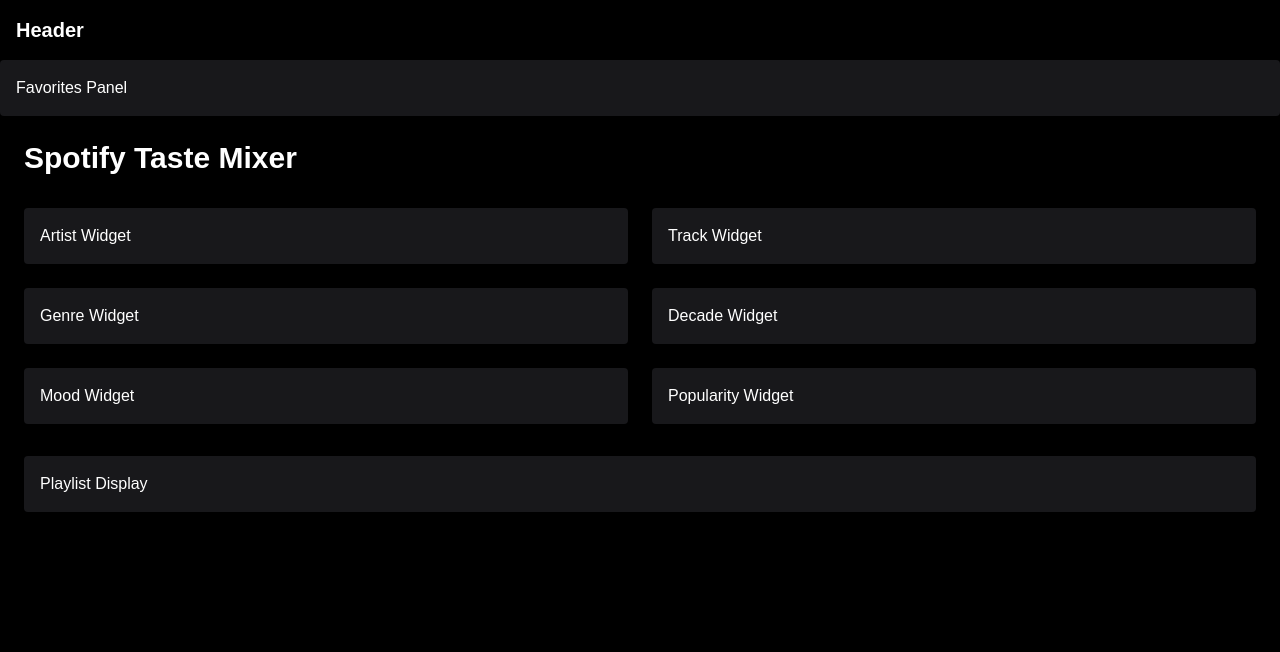
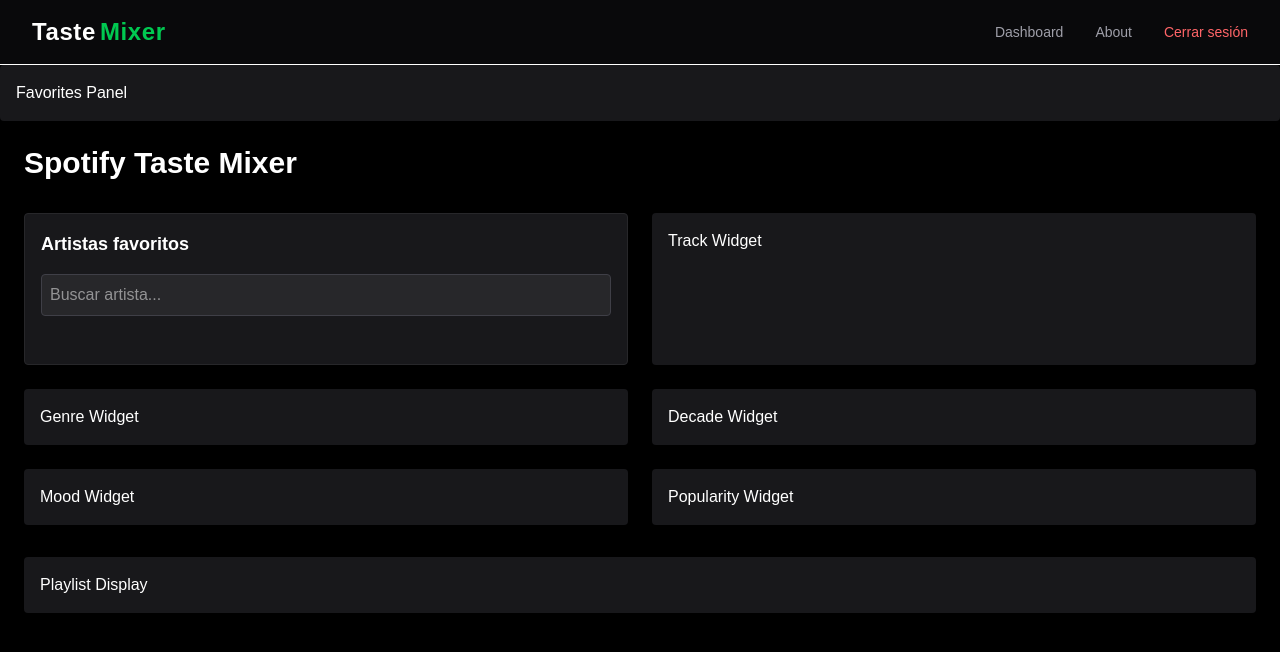
Before and after one commit to MatiasSvriz/spotify-taste-mixer, a Next.js app: page /dashboard in a window 1280 px wide. Shown: the top 652 px of the page. Built offline with nearby package versions, Linux system fonts and the light colour scheme.

Commit message:
Añadimos Header y ArtistWidget

```diff
--- a/src/app/components/ArtistWidget.jsx
+++ b/src/app/components/ArtistWidget.jsx
@@ -1,3 +1,105 @@
-export default function ArtistWidget() {
-  return <div className="p-4 bg-zinc-900 rounded">Artist Widget</div>;
+"use client";
+
+import { useState, useEffect } from "react";
+import { getAccessToken } from "../../lib/auth";
+
+export default function ArtistWidget({ selectedItems = [], onSelect }) {
+  const [query, setQuery] = useState("");
+  const [results, setResults] = useState([]);
+
+  const MAX_ARTISTS = 5;
+
+  // BÚSQUEDA CON DEBOUNCE
+  useEffect(() => {
+    if (!query) {
+      setResults([]);
+      return;
+    }
+
+    const timer = setTimeout(() => searchArtists(query), 400);
+    return () => clearTimeout(timer);
+
+  }, [query]);
+
+  // BUSCAR ARTISTAS
+  async function searchArtists(q) {
+    const token = getAccessToken();
+    if (!token) return;
+
+    const res = await fetch(
+      `https://api.spotify.com/v1/search?type=artist&q=${encodeURIComponent(q)}`,
+      {
+        headers: { Authorization: `Bearer ${token}` },
+      }
+    );
+
+    const data = await res.json();
+
+    setResults(
+      (data.artists?.items || [])
+        .slice(0, 5)
+        .map(a => ({
+          id: a.id,
+          name: a.name,
+          image: a.images?.[0]?.url
+        }))
+    );
+  }
+
+  return (
+    <div className="bg-zinc-900 p-4 rounded border border-zinc-800 space-y-4">
+
+      <h2 className="text-lg font-semibold">Artistas favoritos</h2>
+
+      <input
+        type="text"
+        placeholder="Buscar artista..."
+        value={query}
+        onChange={(e) => setQuery(e.target.value)}
+        className="w-full p-2 rounded bg-zinc-800 border border-zinc-700 outline-none"
+      />
+
+      {/* Seleccionados */}
+      <div className="flex flex-wrap gap-2">
+        {selectedItems.map((artist) => (
+          <div
+            key={artist.id}
+            onClick={() => toggleArtist(artist)}
+            className="flex items-center gap-2 px-3 py-1 bg-green-600 rounded cursor-pointer text-sm"
+          >
+            {artist.image && (
+              <img
+                src={artist.image}
+                alt={artist.name}
+                className="w-6 h-6 rounded-full object-cover"
+              />
+            )}
+            {artist.name} ✕
+          </div>
+        ))}
+      </div>
+
+      {/* Resultados de búsqueda */}
+      <div className="space-y-2">
+        {results.map((artist) => (
+          <div
+            key={artist.id}
+            onClick={() => toggleArtist(artist)}
+            className="flex items-center gap-3 p-2 rounded bg-zinc-800 hover:bg-zinc-700 cursor-pointer transition"
+          >
+            {artist.image ? (
+              <img
+                src={artist.image}
+                alt={artist.name}
+                className="w-10 h-10 object-cover rounded-full"
+              />
+            ) : (
+              <div className="w-10 h-10 rounded-full bg-zinc-700" />
+            )}
+            <span>{artist.name}</span>
+          </div>
+        ))}
+      </div>
+    </div>
+  );
 }
--- a/src/app/components/Header.jsx
+++ b/src/app/components/Header.jsx
@@ -1,7 +1,44 @@
+"use client";
+
+import Link from "next/link";
+import { useRouter } from "next/navigation";
+import { logout } from "../../lib/auth";
+
 export default function Header() {
+  const router = useRouter();
+
+  const handleLogout = () => {
+    logout();
+    router.push("/");
+  };
+
   return (
-    <header className="p-4 text-xl font-bold">
-      Header
+    <header className="bg-zinc-950 px-8 py-4 flex justify-between items-center border-b border-zinc-800shadow-sm">
+
+      <h1 className="text-2xl font-semibold tracking-wide text-white">
+        Taste<span className="text-green-500 ml-1">Mixer</span>
+      </h1>
+
+      {/* NAVIGATION */}
+      <nav className="flex items-center gap-8 text-zinc-400 text-sm">
+        <Link
+          href="/dashboard"
+          className="hover:text-white transition-colors"
+        >
+          Dashboard
+        </Link>
+
+        <Link
+          href="/about"
+          className="hover:text-white transition-colors"
+        >
+          About
+        </Link>
+
+        <button onClick={handleLogout} className="text-red-400 hover:text-red-300 transition-colors">
+          Cerrar sesión
+        </button>
+      </nav>
     </header>
   );
 }
--- a/src/app/dashboard/page.js
+++ b/src/app/dashboard/page.js
@@ -1,3 +1,7 @@
+"use client";
+
+import { useState } from "react";
+
 import Header from "../components/Header";
 import ArtistWidget from "../components/ArtistWidget";
 import TrackWidget from "../components/TrackWidget";
@@ -9,6 +13,17 @@ import PlaylistDisplay from "../components/PlaylistDisplay";
 import FavoritesPanel from "../components/FavoritesPanel";
 
 export default function Dashboard() {
+
+  // ================================
+  // ESTADOS NECESARIOS
+  // ================================
+  const [selectedArtists, setSelectedArtists] = useState([]);
+  const [selectedTracks, setSelectedTracks] = useState([]);
+  const [selectedGenres, setSelectedGenres] = useState([]);
+  const [selectedDecades, setSelectedDecades] = useState([]);
+  const [selectedMood, setSelectedMood] = useState({});
+  const [popularity, setPopularity] = useState([0, 100]);
+
   return (
     <div className="min-h-screen bg-black text-white">
       <Header />
@@ -19,7 +34,14 @@ export default function Dashboard() {
         <h1 className="text-3xl font-bold">Spotify Taste Mixer</h1>
 
         <div className="grid grid-cols-1 md:grid-cols-2 gap-6">
-          <ArtistWidget />
+
+          {/* AGORA EL WIDGET FUNCIONA */}
+          <ArtistWidget
+            selectedItems={selectedArtists}
+            onSelect={setSelectedArtists}
+          />
+
+          {/* LOS DEMÁS AÚN NO LOS CONECTAMOS */}
           <TrackWidget />
           <GenreWidget />
           <DecadeWidget />
```
